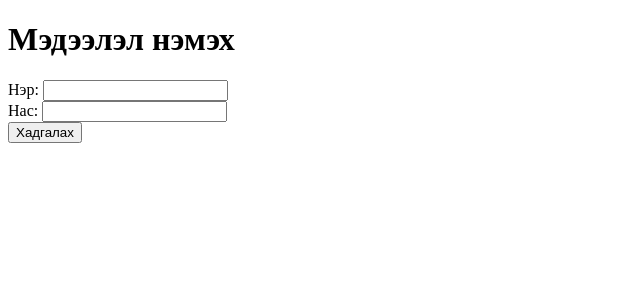
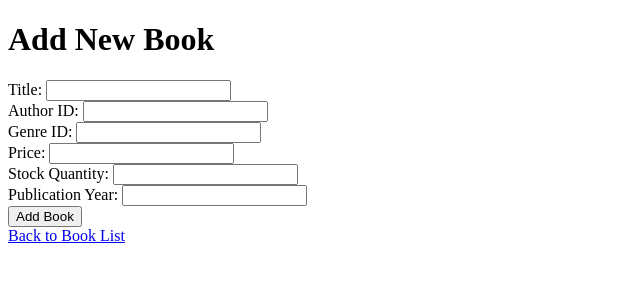
Before and after one commit to Azzaya21/teamProject, a Flask app: page /add in a window 1280 px wide. Shown: the top 300 px of the page, without its empty margins (0-640 px from the left). Run offline with Flask 3, Linux system fonts and the light colour scheme.

Commit message:
za odoo yg

```diff
--- a/app.py
+++ b/app.py
@@ -1,67 +1,103 @@
-import os
 from flask import Flask, render_template, request, redirect
 import mysql.connector
 
 app = Flask(__name__)
 
-# MySQL холболтын тохиргоо
+# MySQL Connection Configuration
 DB_CONFIG = {
-    'host': 'sql5.freemysqlhosting.net',
-    'user': 'sql5746923',
-    'password': 'GNB6i9x4yF',
-    'database': '	sql5746923',
+    'host': 'your_mysql_host',  # e.g., 'localhost' or the external provider's IP
+    'user': 'your_mysql_user',  # e.g., 'root' or your MySQL username
+    'password': 'your_mysql_password',  # your MySQL password
+    'database': 'your_database_name',  # the database name you are using
 }
 
-# Нүүр хуудас: Мэдээллийг харах
+# Nuur khudgas: Medeelel gargah
 @app.route('/')
 def index():
+    # Connecting to MySQL Database
     conn = mysql.connector.connect(**DB_CONFIG)
     cursor = conn.cursor(dictionary=True)
-    cursor.execute("SELECT * FROM students")  # Өөрийн хүснэгтийг оруулна
-    data = cursor.fetchall()
+
+    # Get books data
+    cursor.execute("SELECT * FROM Books")
+    books_data = cursor.fetchall()
+
+    # Get top-selling books from the view
+    cursor.execute("SELECT * FROM Top_Selling_Books")
+    top_selling_books = cursor.fetchall()
+
     conn.close()
-    return render_template('./index.html', data=data)
+    return render_template('index.html', books=books_data, top_selling_books=top_selling_books)
 
-# Мэдээлэл нэмэх
+# Add new book
 @app.route('/add', methods=['GET', 'POST'])
 def add():
     if request.method == 'POST':
-        name = request.form['name']
-        age = request.form['age']
+        title = request.form['title']
+        author_id = request.form['author_id']
+        genre_id = request.form['genre_id']
+        price = request.form['price']
+        stock_quantity = request.form['stock_quantity']
+        publication_year = request.form['publication_year']
+
         conn = mysql.connector.connect(**DB_CONFIG)
         cursor = conn.cursor()
-        cursor.execute("INSERT INTO students (name, age) VALUES (%s, %s)", (name, age))
+
+        # Insert book into Books table
+        cursor.execute(
+            "INSERT INTO Books (title, author_id, genre_id, price, stock_quantity, publication_year) "
+            "VALUES (%s, %s, %s, %s, %s, %s)",
+            (title, author_id, genre_id, price, stock_quantity, publication_year)
+        )
+
         conn.commit()
         conn.close()
         return redirect('/')
     return render_template('add.html')
 
-# Мэдээлэл засах
-@app.route('/edit/<int:id>', methods=['GET', 'POST'])
-def edit(id):
+# Edit book details
+@app.route('/edit/<int:book_id>', methods=['GET', 'POST'])
+def edit(book_id):
     conn = mysql.connector.connect(**DB_CONFIG)
     cursor = conn.cursor(dictionary=True)
+
     if request.method == 'POST':
-        name = request.form['name']
-        age = request.form['age']
-        cursor.execute("UPDATE students SET name = %s, age = %s WHERE id = %s", (name, age, id))
+        title = request.form['title']
+        author_id = request.form['author_id']
+        genre_id = request.form['genre_id']
+        price = request.form['price']
+        stock_quantity = request.form['stock_quantity']
+        publication_year = request.form['publication_year']
+
+        # Update book in the Books table
+        cursor.execute(
+            "UPDATE Books SET title=%s, author_id=%s, genre_id=%s, price=%s, stock_quantity=%s, "
+            "publication_year=%s WHERE book_id=%s",
+            (title, author_id, genre_id, price, stock_quantity, publication_year, book_id)
+        )
+
         conn.commit()
         conn.close()
         return redirect('/')
-    cursor.execute("SELECT * FROM students WHERE id = %s", (id,))
-    record = cursor.fetchone()
+
+    cursor.execute("SELECT * FROM Books WHERE book_id = %s", (book_id,))
+    book = cursor.fetchone()
     conn.close()
-    return render_template('edit.html', record=record)
 
-# Мэдээлэл устгах
-@app.route('/delete/<int:id>', methods=['POST'])
-def delete(id):
+    return render_template('edit.html', book=book)
+
+# Delete book
+@app.route('/delete/<int:book_id>', methods=['POST'])
+def delete(book_id):
     conn = mysql.connector.connect(**DB_CONFIG)
     cursor = conn.cursor()
-    cursor.execute("DELETE FROM students WHERE id = %s", (id,))
+
+    # Delete book from the Books table
+    cursor.execute("DELETE FROM Books WHERE book_id = %s", (book_id,))
+
     conn.commit()
     conn.close()
     return redirect('/')
 
-if __name__ == "__main__":
+if __name__ == '__main__':
     app.run(debug=True)
--- a/templates/add.html
+++ b/templates/add.html
@@ -1,16 +1,40 @@
 <!DOCTYPE html>
-<html>
+<html lang="en">
 <head>
-    <title>Мэдээлэл нэмэх</title>
+    <meta charset="UTF-8">
+    <meta name="viewport" content="width=device-width, initial-scale=1.0">
+    <title>Add Book</title>
 </head>
 <body>
-    <h1>Мэдээлэл нэмэх</h1>
-    <form action="/add" method="post">
-        <label>Нэр:</label>
-        <input type="text" name="name"><br>
-        <label>Нас:</label>
-        <input type="number" name="age"><br>
-        <button type="submit">Хадгалах</button>
+    <h1>Add New Book</h1>
+    <form action="{{ url_for('add') }}" method="POST">
+        <label for="title">Title:</label>
+        <input type="text" id="title" name="title" required>
+        <br>
+
+        <label for="author_id">Author ID:</label>
+        <input type="number" id="author_id" name="author_id" required>
+        <br>
+
+        <label for="genre_id">Genre ID:</label>
+        <input type="number" id="genre_id" name="genre_id" required>
+        <br>
+
+        <label for="price">Price:</label>
+        <input type="number" step="0.01" id="price" name="price" required>
+        <br>
+
+        <label for="stock_quantity">Stock Quantity:</label>
+        <input type="number" id="stock_quantity" name="stock_quantity" required>
+        <br>
+
+        <label for="publication_year">Publication Year:</label>
+        <input type="number" id="publication_year" name="publication_year" required>
+        <br>
+
+        <button type="submit">Add Book</button>
     </form>
+
+    <a href="{{ url_for('index') }}">Back to Book List</a>
 </body>
 </html>
```
Also changed, not shown: templates/edit.html (+33 -9 lines), templates/index.html (+28 -24 lines).
